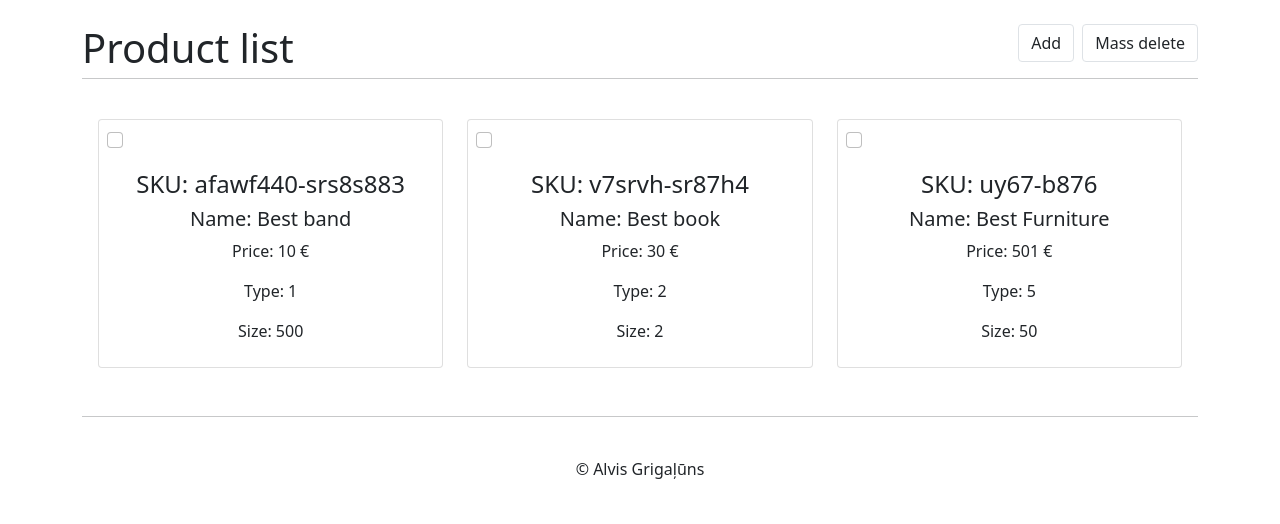
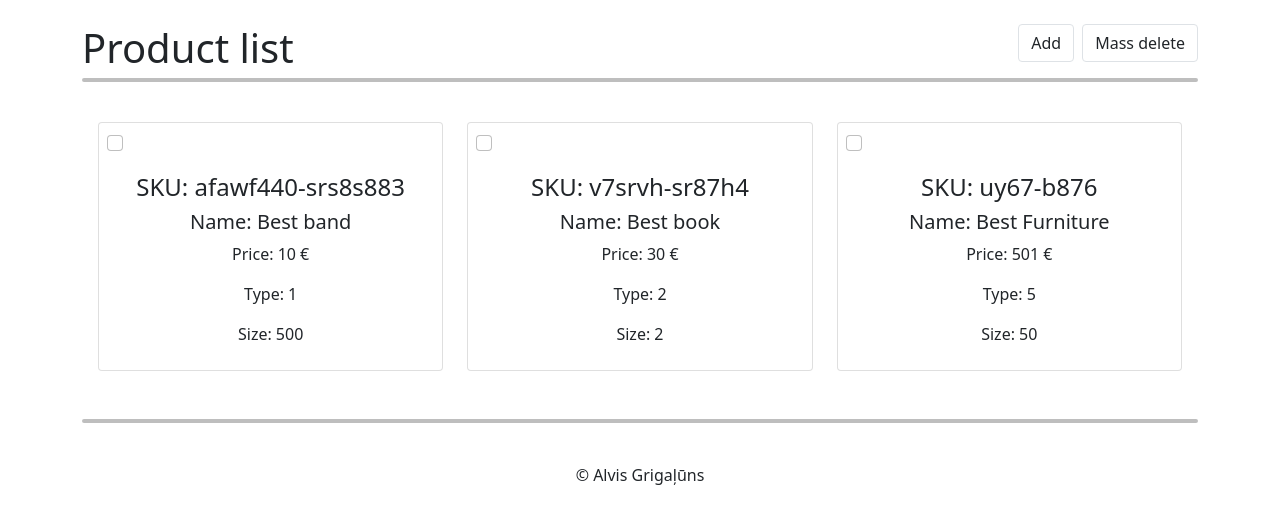
Before and after one commit to ChristopheFerreboeuf/CrudApp-1, a PHP site: page / in a window 1280 px wide. Shown: the top 524 px of the page. Run offline with PHP 8.4, Linux system fonts and the light colour scheme; data comes from the database, SQL or seed files in the repository; data that the repository does not hold is empty; style sheets or scripts are compiled from the project's sources.

Commit message:
working scss mapings

```diff
--- a/includes/header.php
+++ b/includes/header.php
@@ -3,7 +3,7 @@
 <head>
     <meta charset="UTF-8">
     <title>Scandiweb</title>
-    <link rel="stylesheet" href="../styles/styles.scss">
     <link href="https://cdn.jsdelivr.net/npm/bootstrap@5.0.2/dist/css/bootstrap.min.css" rel="stylesheet" integrity="sha384-EVSTQN3/azprG1Anm3QDgpJLIm9Nao0Yz1ztcQTwFspd3yD65VohhpuuCOmLASjC" crossorigin="anonymous">
+    <link rel="stylesheet" href="../styles/styles.css">
 </head>
 <body>
--- a/styles/styles.css
+++ b/styles/styles.css
@@ -1,3 +1,18 @@
-
+body {
+  /**
+      ========== Product list page
+   */
+  /**
+      ========== Product add page
+   */
+}
+body .container hr {
+  border: 2px solid #000000;
+  border-radius: 20px 20px;
+}
+body .container #product_form hr {
+  border: 2px solid #000000;
+  border-radius: 20px 20px;
+}
 
 /*# sourceMappingURL=styles.css.map */
--- a/styles/styles.scss
+++ b/styles/styles.scss
@@ -0,0 +1,46 @@
+body {
+
+    /**
+        ========== Product list page
+     */
+    .container {
+
+        .top {
+
+        }
+
+        hr {
+            border: 2px solid #000000;
+            border-radius: 20px 20px;
+        }
+
+        .row {
+
+            .col-4 {
+
+                .card {
+
+                }
+            }
+        }
+    }
+
+    /**
+        ========== Product add page
+     */
+    .container {
+
+        #product_form {
+
+            .top {
+
+            }
+
+            hr {
+                border: 2px solid #000000;
+                border-radius: 20px 20px;
+            }
+
+        }
+    }
+}
```
Also changed, not shown: 1 other file.
